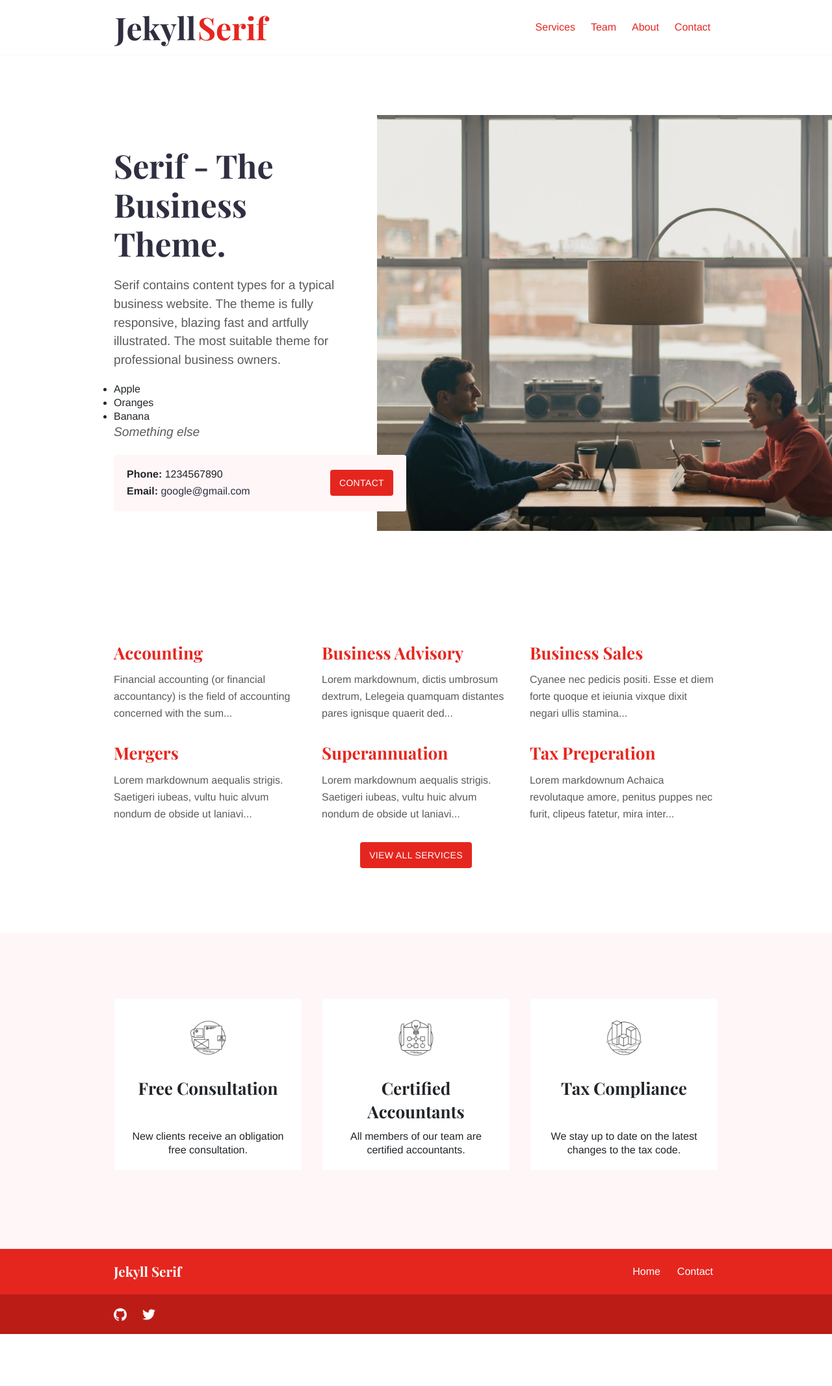
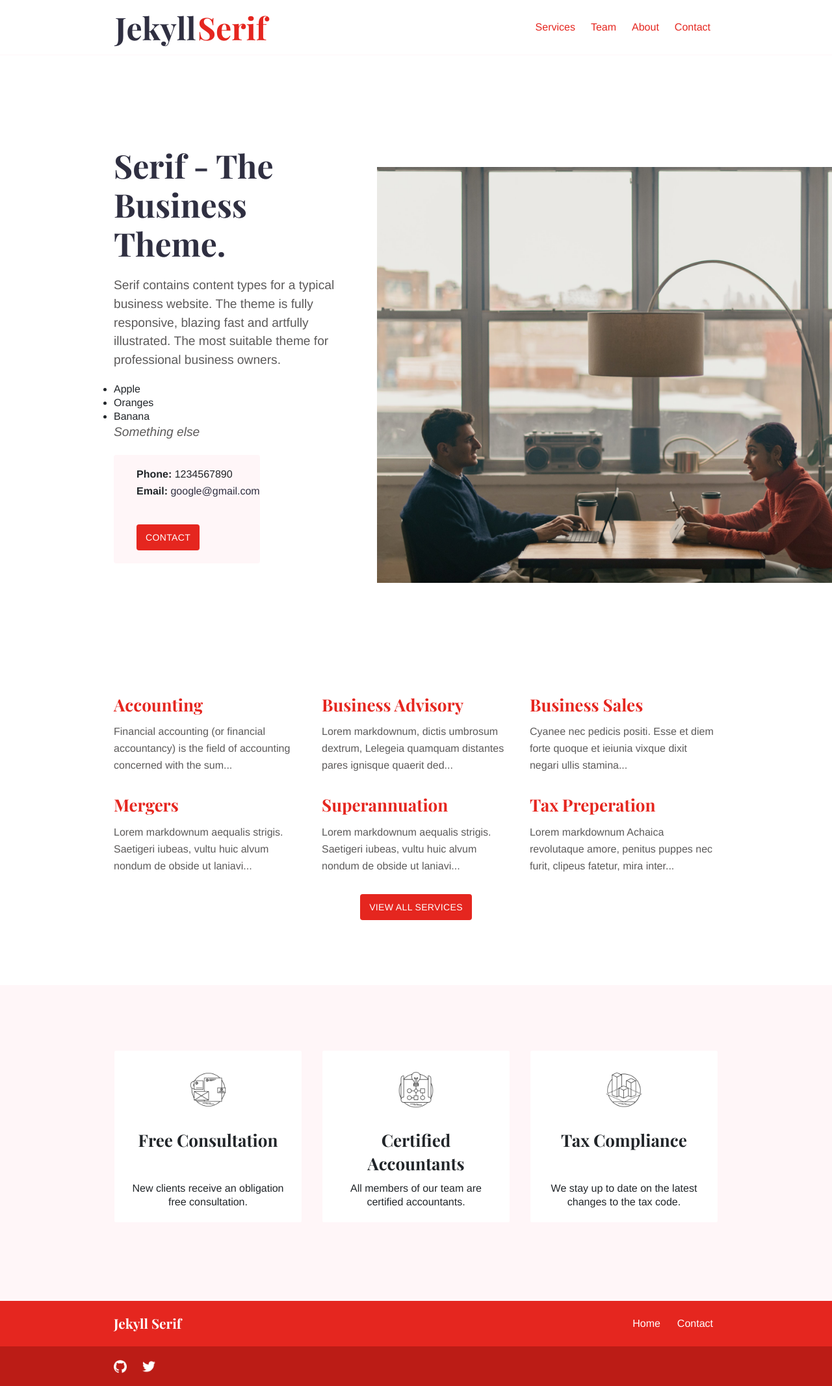
Before and after one commit to heydavid-dev/serif-neo-1000-251, a Jekyll site: the page built from index.md, in a window 1280 px wide. Shown: the whole page at 65% size. Built offline with Jekyll 4.4.1, drawn with Linux system fonts in a browser that asks for light colours; before the commit the page ends 2053 px from its top, so only the background shows below that.

Commit message:
Update call.html

```diff
--- a/_includes/call.html
+++ b/_includes/call.html
@@ -1,4 +1,4 @@
-<div class="call">
+<div class="call col-12 col-md-7 col-lg-6 order-2 order-md-1">
   <div class="call-box-top">
     {% if site.data.contact.phone %}
         <div class="call-phone"><strong>Phone: </strong> {{ site.data.contact.phone }} </div>
```
